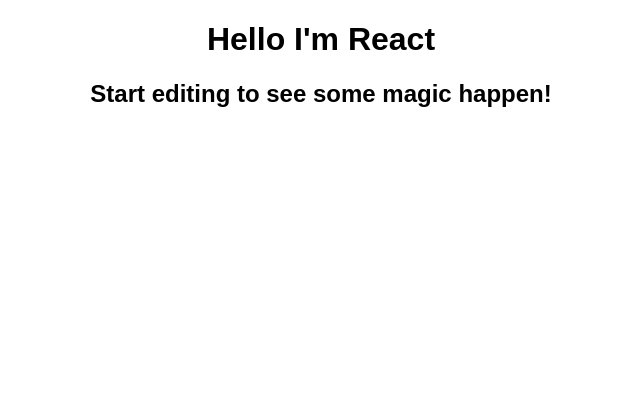
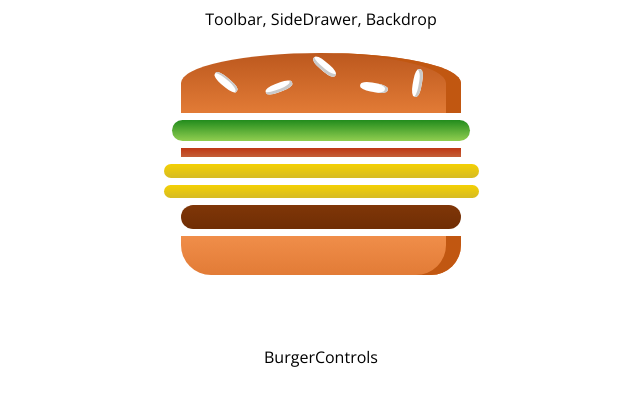
Before and after one commit to MudassirAhmedShaik/BurgerProject_React, a React (Create React App) app: page / in a window 1280 px wide. Shown: the top 406 px of the page, without its empty margins (319-959 px from the left). Built offline with nearby package versions, Linux system fonts and the light colour scheme.

Commit message:
13 Mar 2020- 1

```diff
--- a/public/index.html
+++ b/public/index.html
@@ -1,16 +1,18 @@
 <!DOCTYPE html>
 <html lang="en">
-
   <head>
-	<meta charset="utf-8">
-	<meta name="viewport" content="width=device-width, initial-scale=1, shrink-to-fit=no">
-	<meta name="theme-color" content="#000000">
+    <meta charset="utf-8" />
+    <meta
+      name="viewport"
+      content="width=device-width, initial-scale=1, shrink-to-fit=no"
+    />
+    <meta name="theme-color" content="#000000" />
     <!--
       manifest.json provides metadata used when your web app is added to the
       homescreen on Android. See https://developers.google.com/web/fundamentals/engage-and-retain/web-app-manifest/
     -->
-	<link rel="manifest" href="%PUBLIC_URL%/manifest.json">
-	<link rel="shortcut icon" href="%PUBLIC_URL%/favicon.ico">
+    <link rel="manifest" href="%PUBLIC_URL%/manifest.json" />
+    <link rel="shortcut icon" href="%PUBLIC_URL%/favicon.ico" />
     <!--
       Notice the use of %PUBLIC_URL% in the tags above.
       It will be replaced with the URL of the `public` folder during the build.
@@ -20,7 +22,11 @@
       work correctly both with client-side routing and a non-root public URL.
       Learn how to configure a non-root public URL by running `npm run build`.
     -->
-	<title>React App</title>
+    <link
+      href="https://fonts.googleapis.com/css?family=Open+Sans:400,700&display=swap"
+      rel="stylesheet"
+    />
+    <title>My Burger</title>
   </head>
 
   <body>
@@ -39,5 +45,4 @@
       To create a production bundle, use `npm run build` or `yarn build`.
     -->
   </body>
-
 </html>
--- a/src/App.js
+++ b/src/App.js
@@ -1,11 +1,18 @@
-import React from "react";
+import React, { Component } from "react";
 import "./styles.css";
+import Layout from "./components/Layout/Layout";
+import BurgerBuilder from "./containers/BurgerBuilder/BurgerBuilder";
 
-export default function App() {
-  return (
-    <div className="App">
-      <h1>Hello I'm React</h1>
-      <h2>Start editing to see some magic happen!</h2>
-    </div>
-  );
+class App extends Component {
+  render() {
+    return (
+      <div className="App">
+        <Layout>
+          <BurgerBuilder />
+        </Layout>
+      </div>
+    );
+  }
 }
+
+export default App;
--- /dev/null
+++ b/src/components/Burger/Burger.js
@@ -0,0 +1,20 @@
+import React from "react";
+import classes from "./Burger.module.css";
+import BurgerIngredient from "./BurgerIngredient/BurgerIngredient";
+
+const Burger = props => {
+  const transformedIngredients = Object.keys(props.ingredients).map(igKey =>
+    [...Array(props.ingredients[igKey])].map((_, i) => {
+      return <BurgerIngredient Key={igKey + i} Type={igKey} />;
+    })
+  );
+  return (
+    <div className={classes.Burger}>
+      <BurgerIngredient Type="bread-top" />
+      {transformedIngredients}
+      <BurgerIngredient Type="bread-bottom" />
+    </div>
+  );
+};
+
+export default Burger;
--- /dev/null
+++ b/src/components/Burger/Burger.module.css
@@ -0,0 +1,28 @@
+.Burger {
+  width: 100%;
+  margin: auto;
+  height: 250px;
+  overflow: auto;
+  font-size: 1.2rem;
+  text-align: center;
+  font-weight: bold;
+}
+@media (min-width: 1000px) and (min-height: 700px) {
+  .Burger {
+    width: 700px;
+    height: 600px;
+  }
+}
+
+@media (min-width: 500px) and (min-height: 401px) {
+  .Burger {
+    width: 450px;
+    height: 400px;
+  }
+}
+@media (min-width: 500px) and (min-height: 400px) {
+  .Burger {
+    width: 350px;
+    height: 300px;
+  }
+}
--- /dev/null
+++ b/src/components/Burger/BurgerIngredient/BurgerIngredient.js
@@ -0,0 +1,40 @@
+import React from "react";
+import classes from "./BurgerIngredient.module.css";
+import PropTypes from "prop-types";
+
+const BurgerIngredient = props => {
+  let ingredient = null;
+  switch (props.Type) {
+    case "bread-bottom":
+      ingredient = <div className={classes.BreadBottom} />;
+      break;
+    case "bread-top":
+      ingredient = (
+        <div className={classes.BreadTop}>
+          <div className={classes.Seeds1} />
+          <div className={classes.Seeds2} />
+        </div>
+      );
+      break;
+    case "meat":
+      ingredient = <div className={classes.Meat} />;
+      break;
+    case "salad":
+      ingredient = <div className={classes.Salad} />;
+      break;
+    case "cheese":
+      ingredient = <div className={classes.Cheese} />;
+      break;
+    case "bacon":
+      ingredient = <div className={classes.Bacon} />;
+      break;
+    default:
+      ingredient = null;
+  }
+  return ingredient;
+};
+
+BurgerIngredient.propTypes = {
+  Type: PropTypes.string.isRequired
+};
+export default BurgerIngredient;
--- /dev/null
+++ b/src/components/Burger/BurgerIngredient/BurgerIngredient.module.css
@@ -0,0 +1,112 @@
+.BreadBottom {
+  height: 13%;
+  width: 80%;
+  background: linear-gradient(#f08e4a, #e27b36);
+  border-radius: 0 0 30px 30px;
+  box-shadow: inset -15px 0 #c15711;
+  margin: 2% auto;
+}
+
+.BreadTop {
+  height: 20%;
+  width: 80%;
+  background: linear-gradient(#bc581e, #e27b36);
+  border-radius: 50% 50% 0 0;
+  box-shadow: inset -15px 0 #c15711;
+  margin: 2% auto;
+  position: relative;
+}
+
+.Seeds1 {
+  width: 10%;
+  height: 15%;
+  position: absolute;
+  background-color: white;
+  left: 30%;
+  top: 50%;
+  border-radius: 40%;
+  transform: rotate(-20deg);
+  box-shadow: inset -2px -3px #c9c9c9;
+}
+
+.Seeds1:after {
+  content: "";
+  width: 100%;
+  height: 100%;
+  position: absolute;
+  background-color: white;
+  left: -170%;
+  top: -260%;
+  border-radius: 40%;
+  transform: rotate(60deg);
+  box-shadow: inset -1px 2px #c9c9c9;
+}
+
+.Seeds1:before {
+  content: "";
+  width: 100%;
+  height: 100%;
+  position: absolute;
+  background-color: white;
+  left: 180%;
+  top: -50%;
+  border-radius: 40%;
+  transform: rotate(60deg);
+  box-shadow: inset -1px -3px #c9c9c9;
+}
+
+.Seeds2 {
+  width: 10%;
+  height: 15%;
+  position: absolute;
+  background-color: white;
+  left: 64%;
+  top: 50%;
+  border-radius: 40%;
+  transform: rotate(10deg);
+  box-shadow: inset -3px 0 #c9c9c9;
+}
+
+.Seeds2:before {
+  content: "";
+  width: 100%;
+  height: 100%;
+  position: absolute;
+  background-color: white;
+  left: 150%;
+  top: -130%;
+  border-radius: 40%;
+  transform: rotate(90deg);
+  box-shadow: inset 1px 3px #c9c9c9;
+}
+
+.Meat {
+  width: 80%;
+  height: 8%;
+  background: linear-gradient(#7f3608, #702e05);
+  margin: 2% auto;
+  border-radius: 15px;
+}
+
+.Cheese {
+  width: 90%;
+  height: 4.5%;
+  margin: 2% auto;
+  background: linear-gradient(#f4d004, #d6bb22);
+  border-radius: 20px;
+}
+
+.Salad {
+  width: 85%;
+  height: 7%;
+  margin: 2% auto;
+  background: linear-gradient(#228c1d, #91ce50);
+  border-radius: 20px;
+}
+
+.Bacon {
+  width: 80%;
+  height: 3%;
+  background: linear-gradient(#bf3813, #c45e38);
+  margin: 2% auto;
+}
--- /dev/null
+++ b/src/components/Layout/Layout.js
@@ -0,0 +1,12 @@
+import React from "react";
+import Auxiliary from "../../hoc/Auxiliary";
+import classes from "./Layout.module.css";
+
+const Layout = props => (
+  <Auxiliary>
+    <div>Toolbar, SideDrawer, Backdrop</div>
+    <main className={classes.Content}>{props.children}</main>
+  </Auxiliary>
+);
+
+export default Layout;
--- /dev/null
+++ b/src/components/Layout/Layout.module.css
@@ -0,0 +1,3 @@
+.Content{
+  margin-top: 16px;
+}
--- /dev/null
+++ b/src/containers/BurgerBuilder/BurgerBuilder.js
@@ -0,0 +1,24 @@
+import React, { Component } from "react";
+import Auxiliary from "../../hoc/Auxiliary";
+import Burger from "../../components/Burger/Burger";
+
+class BurgerBuilder extends Component {
+  state = {
+    ingredients: {
+      salad: 1,
+      bacon: 1,
+      cheese: 2,
+      meat: 1
+    }
+  };
+  render() {
+    return (
+      <Auxiliary>
+        <Burger ingredients={this.state.ingredients} />
+        <div>BurgerControls</div>
+      </Auxiliary>
+    );
+  }
+}
+
+export default BurgerBuilder;
--- /dev/null
+++ b/src/hoc/Auxiliary.js
@@ -0,0 +1,3 @@
+const Auxiliary = props => props.children;
+
+export default Auxiliary;
--- a/src/styles.css
+++ b/src/styles.css
@@ -1,4 +1,4 @@
 .App {
-  font-family: sans-serif;
+  font-family: "open sans", sans-serif;
   text-align: center;
 }
```
Also changed, not shown: package.json (+11 -2 lines). Lines whose indentation alone changed are shown as unchanged.
